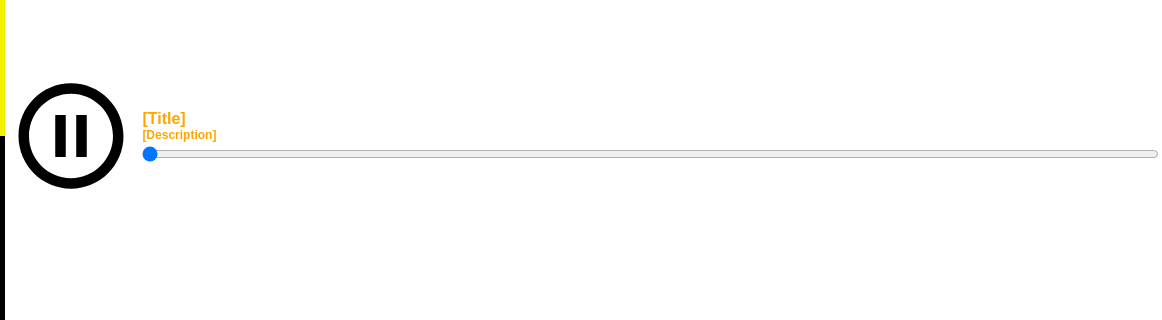
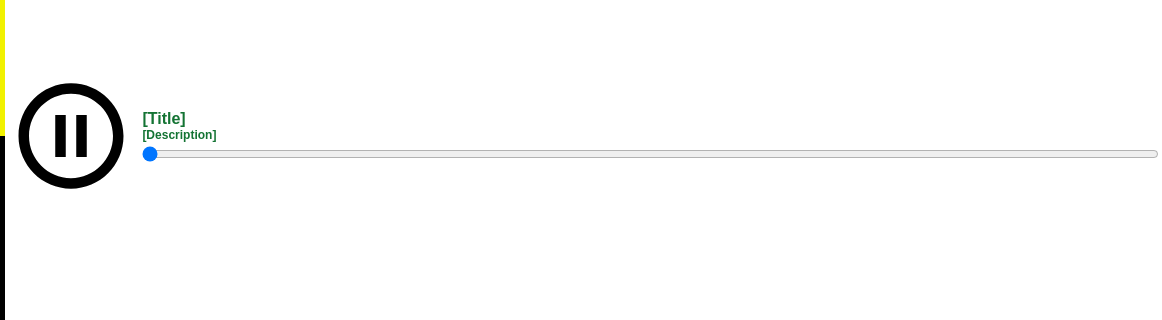
Before and after one commit to Bwinig21/embeddable-podcast-player, a plain HTML site: page index.html in a window 1280 px wide. Both pictures are taken after a click on the picture 71 px from the left and 400 px from the top of the page. Shown: the part 264-584 px from the top of the page, 0-1162 px from the left. Drawn offline with Linux system fonts and the light colour scheme.

Commit message:
Update episode info UI color

```diff
--- a/mainstyle.css
+++ b/mainstyle.css
@@ -61,7 +61,7 @@ body {
   margin-bottom: 0.25em;
   transition-duration: 500ms;
   opacity: 0;
-  color: orange;
+  color: #137333;
 }
 
 #progress {
```
